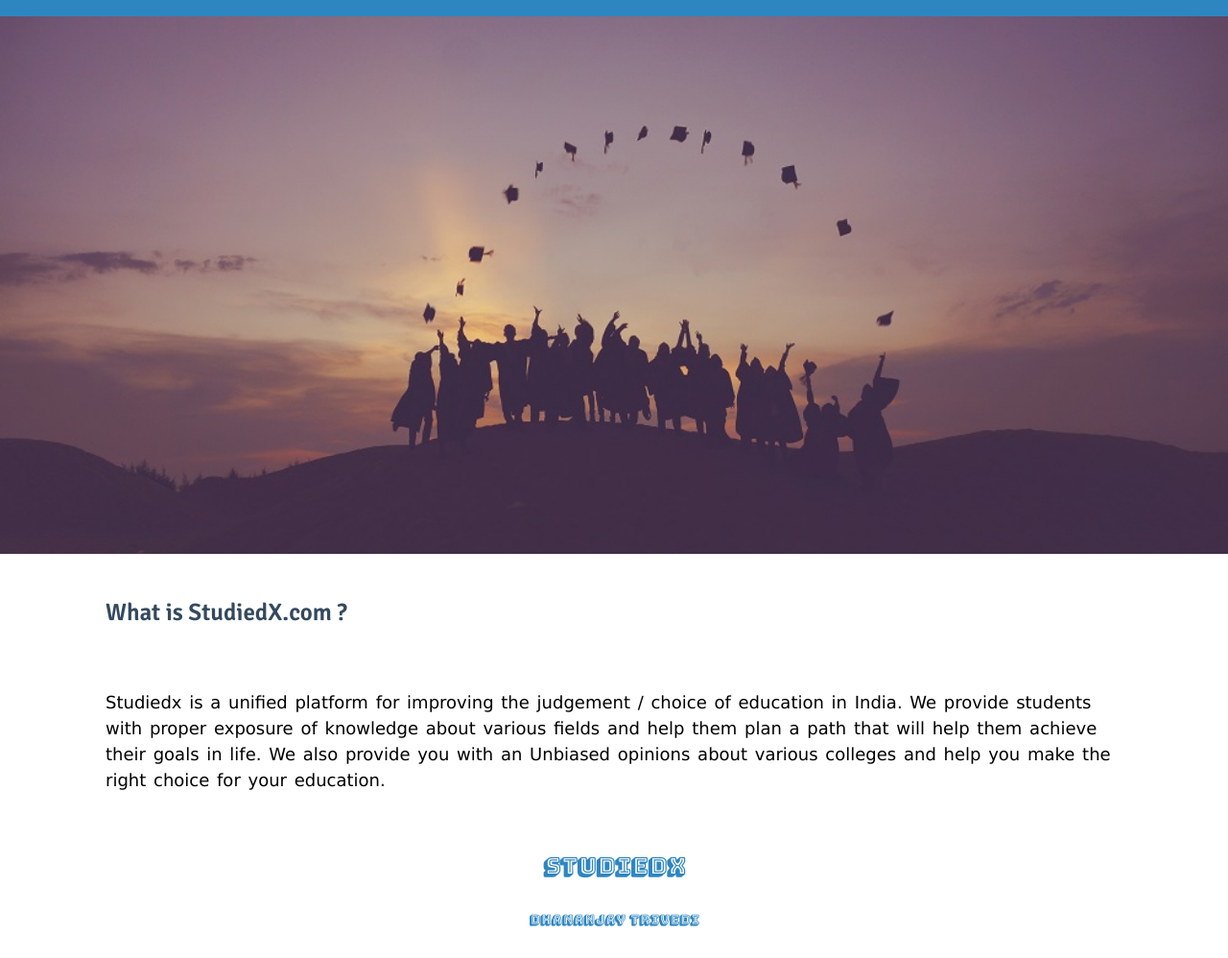
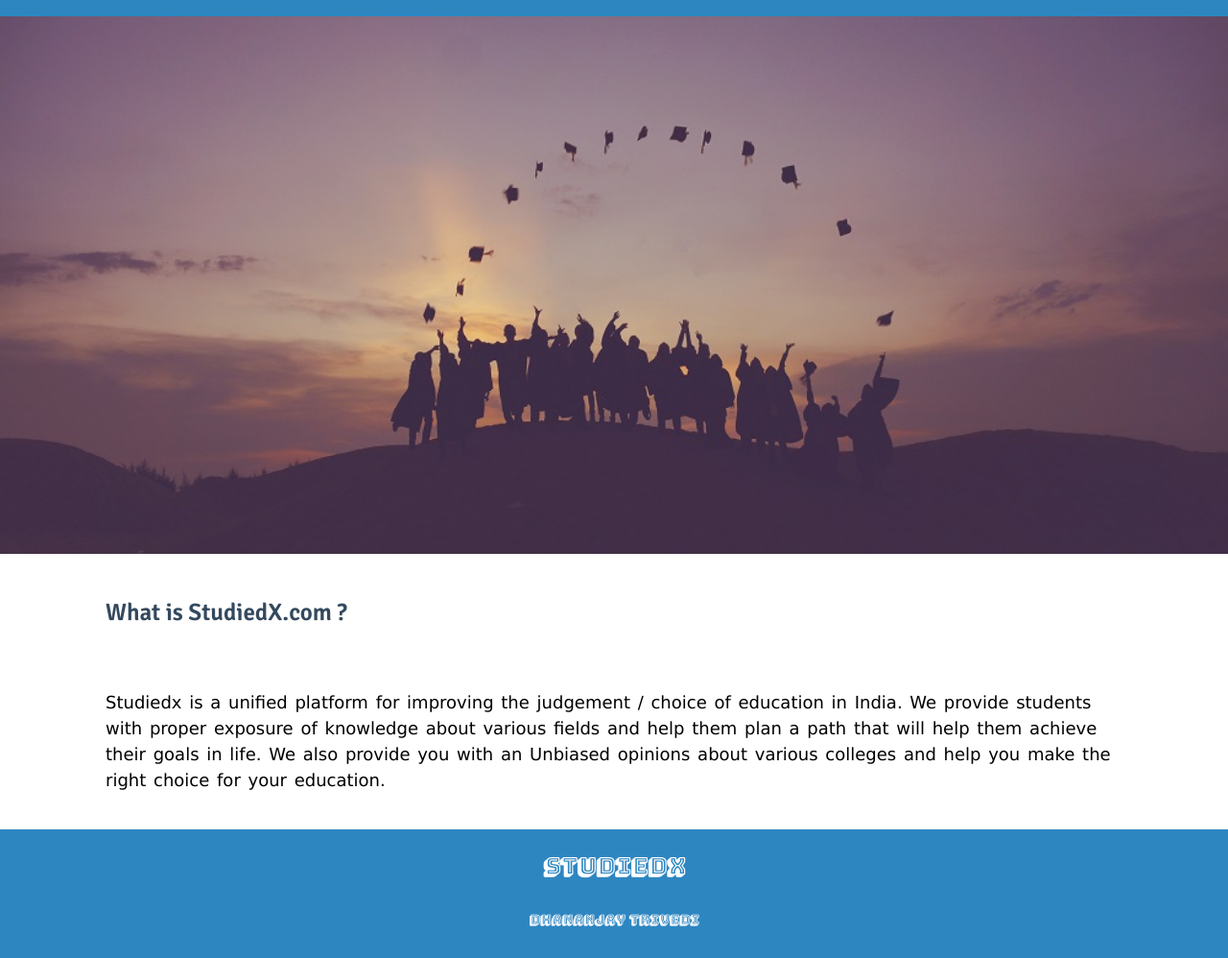
Before and after one commit to devDeejay/DhananjayTrivedi.github.io, a plain HTML site: page index.html in a window 1280 px wide. Shown: the part 101-1099 px from the top of the page at 96% size. Drawn offline with Linux system fonts and the light colour scheme.

Commit message:
Optimizing

```diff
--- a/css.css
+++ b/css.css
@@ -28,7 +28,8 @@
     position: absolute;
     width: 100%;
     text-align: center;
-    color: #2E86C1;
+    color: white;
+    background-color: #2E86C1;
     font-size: 20px;
     font-family: 'Bungee Shade', cursive;
 }
```
Also changed, not shown: university.jpg.
